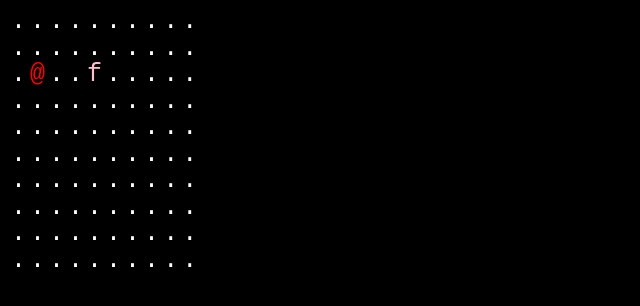
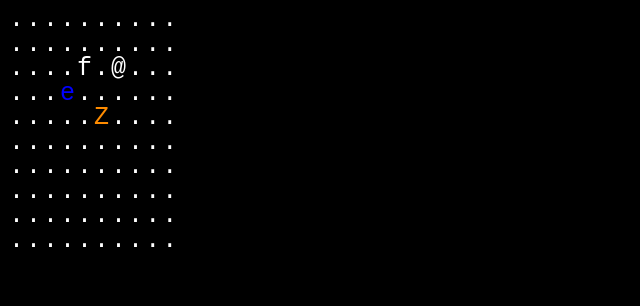
Before and after one commit to ethanxu9002/asciiDisplay, a plain HTML site: page index.html in a window 1280 px wide. Shown: the whole page, without its empty margins (0-640 px from the left). Drawn offline with Linux system fonts and the light colour scheme.

Commit message:
still not sure wahts going on

```diff
--- a/index.css
+++ b/index.css
@@ -4,8 +4,10 @@
 
 #display-El{
     font-family:monospace;
-    overflow-wrap:anywhere;
     line-height:1.5ch;
     font-size:25px;
-    width:10ch;
 }
+
+table {
+    border-collapse:collapse;
+}
--- a/index.js
+++ b/index.js
@@ -2,7 +2,7 @@
 let metaList = []
 let displayList = []
 
-let everything = {
+let everything = { //static list that defines each object that can ever exist
   '': {
     char: ".",
     foreground: 'white',
@@ -10,28 +10,55 @@ let everything = {
   },
   player: {
     char: "@",
-    foreground: "red",
+    foreground: "white",
     background: "black",
+    update(){
+      this.x += 1;
+    }
   },
   cat: {
     char: 'f',
-    foreground: "pink",
+    foreground: "white",
+    background: "black"
+  },
+  floatingEye: {
+    char: 'e',
+    foreground: "blue",
+    background: "black"
+  },
+  zombie: {
+    char: 'Z',
+    foreground: "darkorange",
     background: "black"
   }
+
   // "full":['@', '<span class="redF"> <span class="DblueB"']
 }
 
-let objects = [
+let objects = [ //live list of everything currently existing
   {
     type: 'player',
-    x: 1,
-    y: 2,
+    x:1,
+    y:2,
   },
   {
     type: 'cat',
-    x: 4,
-    y: 2,
+    x:4,
+    y:2,
+    id:0
   },
+  {
+    type: 'floatingEye',
+    x:3,
+    y:3,
+    id:0
+  },
+  {
+    type: 'zombie',
+    x:5,
+    y:4,
+    id:0
+  }
 ]
 
 let width = 10
@@ -39,37 +66,65 @@ let height = 10
 
 let display = document.getElementById("display-El")
 
-
-
+//processing functions
+function render() {
+  // render
+  let tableEl = document.createElement("table")//creates display-El
+  for (let row of metaList){
+    let rowEl = document.createElement("tr")
+    for (let char of row){
+      let obj = everything[char]
+      let locEl = document.createElement("td")
+      locEl.style.color = obj.foreground
+      locEl.style.backgroundColor = obj.background
+      locEl.innerHTML = obj.char
+      rowEl.appendChild(locEl)
+    }
+    tableEl.appendChild(rowEl)
+  }
+  display.innerHTML = ""
+  display.appendChild(tableEl)
+}
 function setup() {
+  metaList = []
     for (let y = 0; y < height; y++) {
-      let row = []
+      let row = []//initaliation row by row
       for (let x = 0; x < width; x++){
         row.push('')
       }
       metaList.push(row)
     }
-    console.log(metaList)
+    //console.log(metaList)
     for (let object of objects){
       metaList[object.y][object.x] = object.type
     }
-    // render
-    let tableEl = document.createElement("table")
-    for (let row of metaList){
-      let rowEl = document.createElement("tr")
-      for (let char of row){
-        let obj = everything[char]
-        let locEl = document.createElement("td")
-        locEl.style.color = obj.foreground
-        locEl.style.backgroundColor = obj.background
-        locEl.innerHTML = obj.char
-        rowEl.appendChild(locEl)
-      }
-      tableEl.appendChild(rowEl)
-    }
-    display.innerHTML = ""
-    display.appendChild(tableEl)
     //displayList.splice(atPos, 1, "@")
 }
 
+function update() {
+  console.log("update")
+  for (let object of objects){
+    let obj = everything[object.type]
+    obj.update?.bind(object)()
+  }
+}
+//gameplay functions
+function move(obj, id, x, y) {
+
+}
+
+document.addEventListener("kepress", function(press6){
+  if (press6.key == "6"){
+
+  }
+})
+
 setup()
+
+let loop = () => {
+  update()
+  setup()
+  render()
+}
+
+setInterval(loop, 1000)
```
